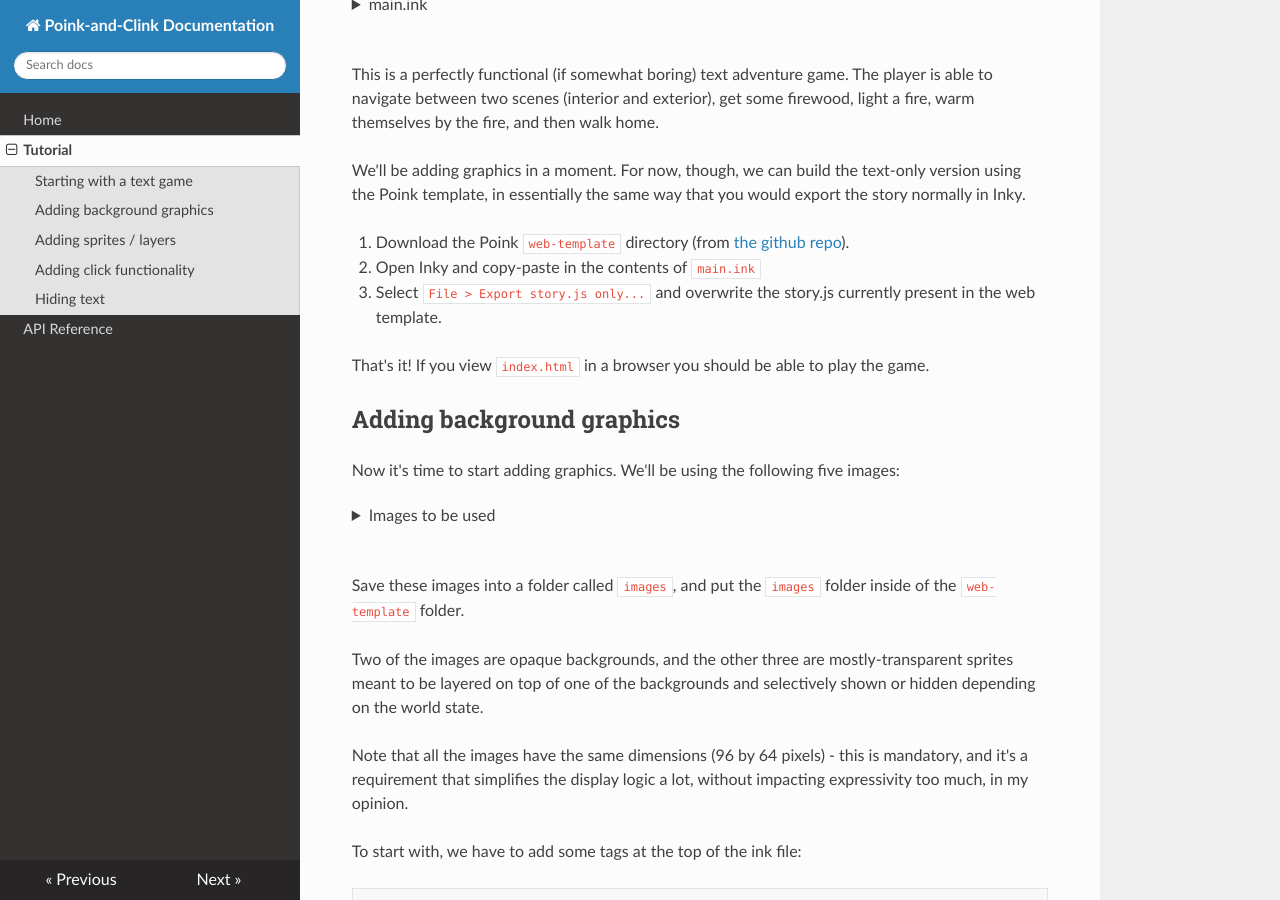
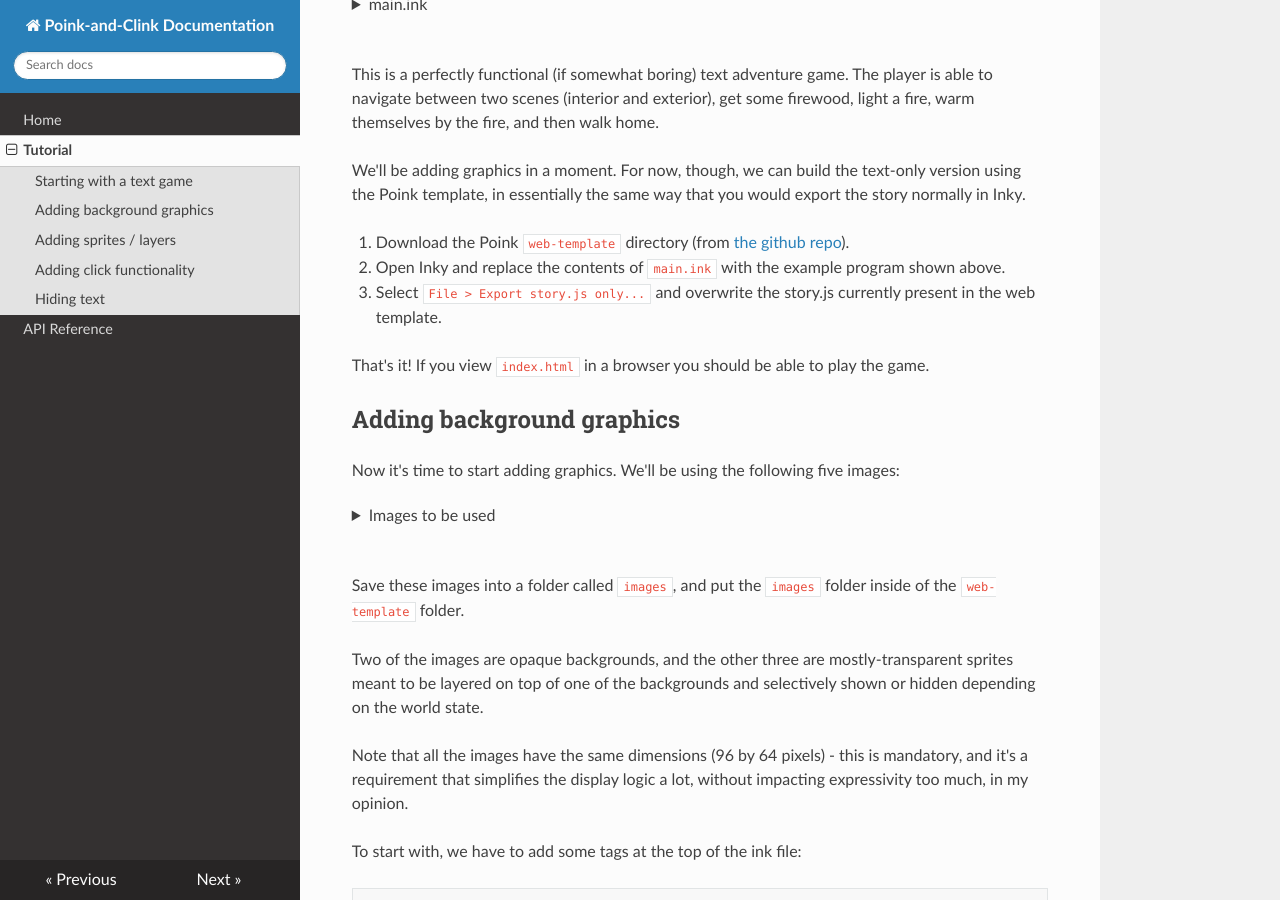
Before and after one commit to averyhiebert/poink-and-clink, an MkDocs documentation site: the page built from docs-src/tutorial.md, in a window 1280 px wide and 900 px high, scrolled down 340 px. Built offline with MkDocs 1.6.1, drawn with Linux system fonts in a browser that asks for light colours; nearby versions of some CDN libraries.

Commit message:
Minor tutorial improvement

```diff
--- a/docs-src/tutorial.md
+++ b/docs-src/tutorial.md
@@ -99,7 +99,7 @@
 We'll be adding graphics in a moment. For now, though, we can build the text-only version using the Poink template, in essentially the same way that you would export the story normally in Inky.
 
 1. Download the Poink `web-template` directory (from [the github repo](https://github.com/averyhiebert/poink-and-clink/releases)).
-2. Open Inky and copy-paste in the contents of `main.ink`
+2. Open Inky and replace the contents of `main.ink` with the example program shown above.
 3. Select `File > Export story.js only...` and overwrite the story.js currently present in the web template.
 
 That's it! If you view `index.html` in a browser you should be able to play the game.
```
